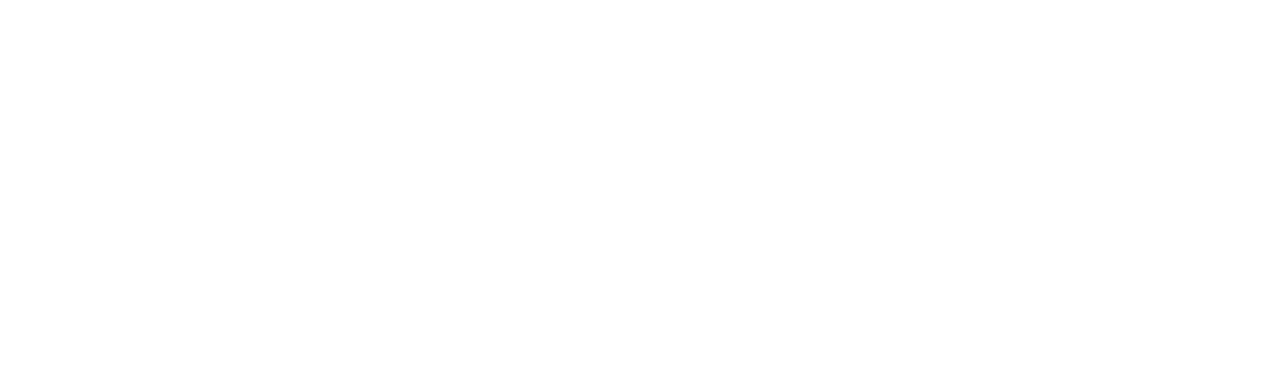
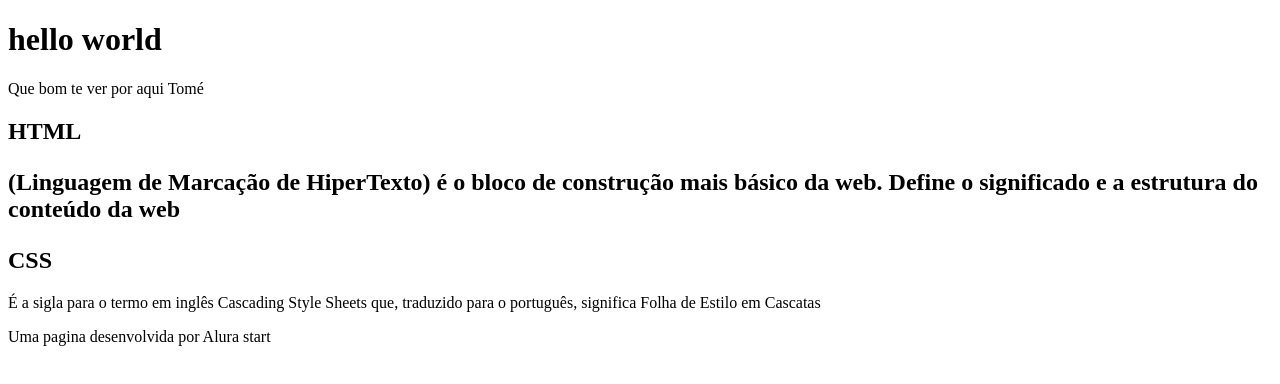
Before and after one commit to tomesilvaneto/tome, a plain HTML site: page index.html in a window 1280 px wide. Drawn offline with Linux system fonts and the light colour scheme.

Commit message:
Add files via upload

```diff
--- a/index.html
+++ b/index.html
@@ -6,6 +6,26 @@
     <title>hello world</title>
 </head>
 <body>
+  <header>
+    <h1>hello world</h1>
+    <p>Que bom te ver por aqui Tomé</p>
+
+  </header>
+<section>
+    <h2>HTML<h2>
+    <p> (Linguagem de Marcação de HiperTexto) é o bloco de construção mais básico da web. Define o significado e a estrutura do conteúdo da web</p>
+
+
+    <H2>CSS</H2>
+    <p>É a sigla para o termo em inglês Cascading Style Sheets que, traduzido para o português, significa Folha de Estilo em Cascatas</p>
+
+</section>
+<footer>
+    <p>Uma pagina desenvolvida por Alura start</p>
+
+</footer>
+
+
 
 </body>
 </html>
```
